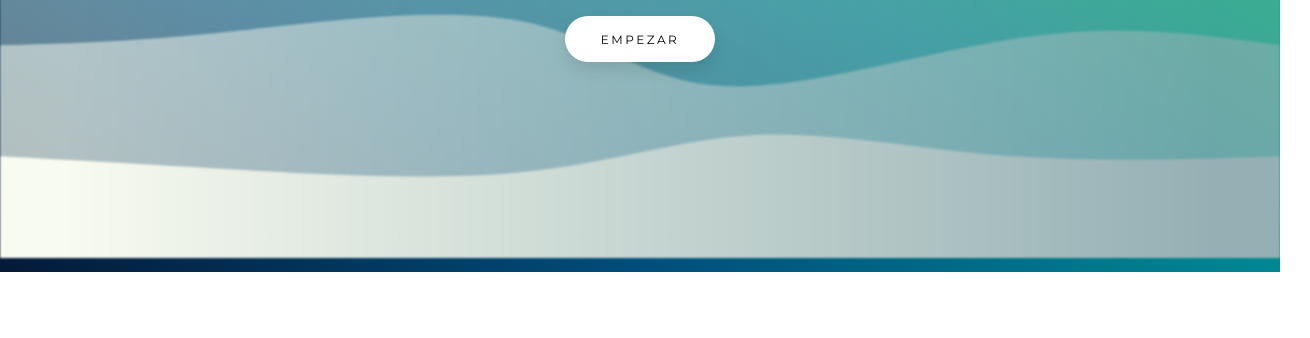
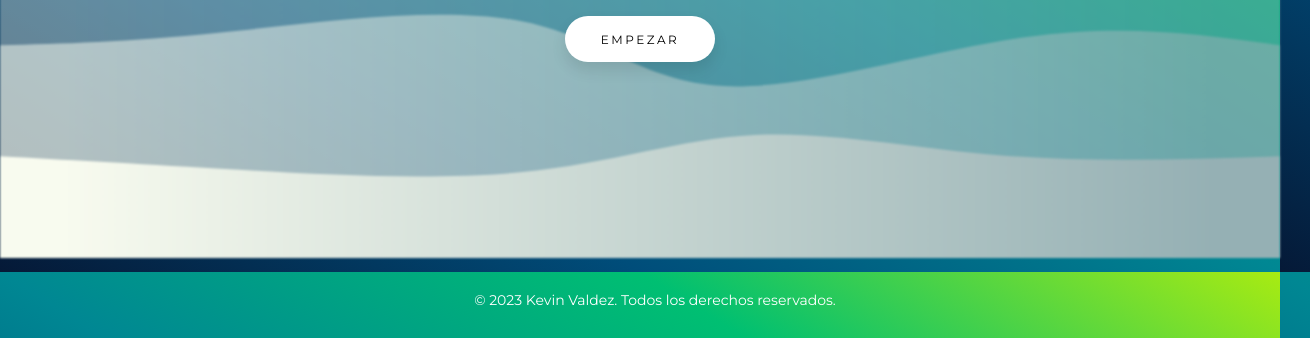
Before and after one commit to RefinedCandle49/Portafolio, a plain HTML site: page index.html in a window 1280 px wide. Shown: the part 528-866 px from the top of the page, 1310 px wide, since content can reach past the window. Before the commit the page ends 800 px from the top, so only its background shows below. Drawn offline with Linux system fonts and the light colour scheme.

Commit message:
added footer to home page

```diff
--- a/estilos.css
+++ b/estilos.css
@@ -5,9 +5,8 @@ body {
 	background-image: linear-gradient(to right top, #051937, #004d7a, #008793, #00bf72, #a8eb12);
 	background-size: cover;
     background-attachment: fixed;
-	overflow: hidden;
+	height: 100vh;
 }
-
 
 /*----------NAVBAR & ANIMATION----------*/
 header {
@@ -157,6 +156,19 @@ nav a:hover {
 /*----------HOME----------*/
 
 
+footer {
+
+
+	color: #fff; /* color de texto del footer */
+	padding: 15px; /* espacio de relleno interno del footer */
+	font-size: 14px; /* tamaño de fuente del footer */
+	text-align: center; /* alineación del contenido del footer */
+	left: 0; /* distancia desde el borde izquierdo de la pantalla */
+	bottom: 0; /* distancia desde el borde inferior de la pantalla */
+	width: 100%; /* ancho del footer */
+	font-family: 'Montserrat', sans-serif;
+
+  }
 
 /*
 main {
--- a/index.html
+++ b/index.html
@@ -109,9 +109,10 @@
 		</section>
 	</main>
 
+
+	-->
 	<footer>
-		<p>Derechos Reservados © 2023</p>
+		<p>© 2023 Kevin Valdez. Todos los derechos reservados.</p>
 	</footer>
-	-->
 </body>
 </html>
```
